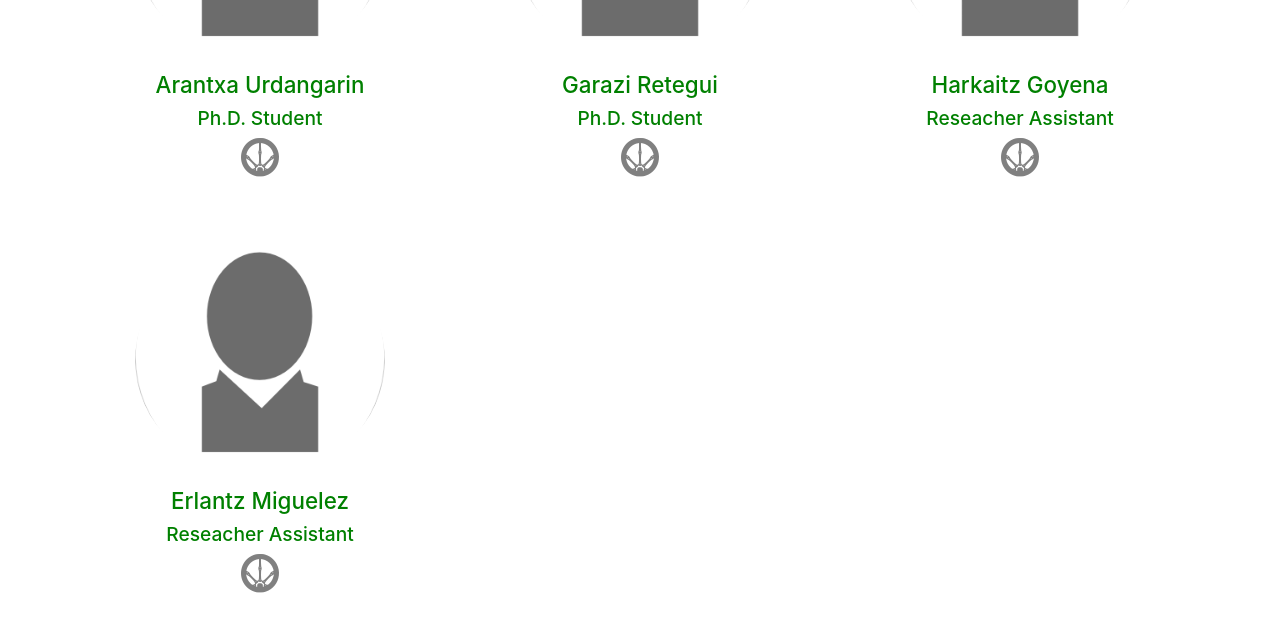
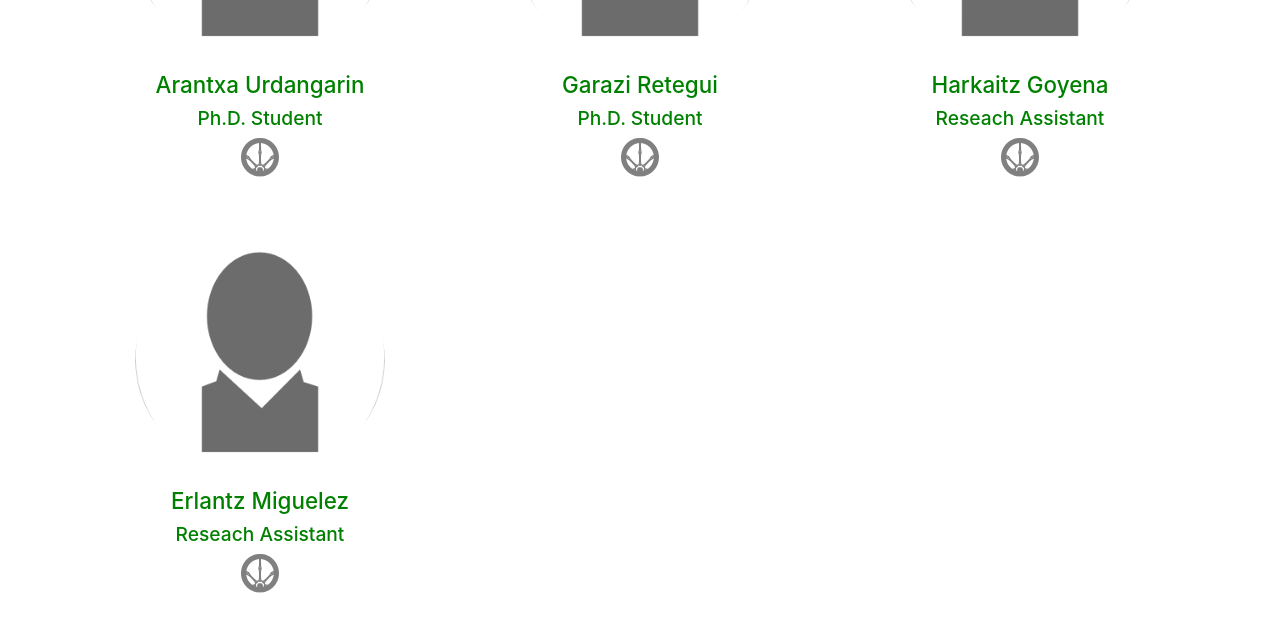
Before and after one commit to spatialstatisticsupna/spatialstatisticsupna.github.io, a Jekyll site: the page built from index.html, in a window 1280 px wide and 900 px high, scrolled down 4929 px. Shown: the part 154-784 px from the top of the window. Built offline with Jekyll 4.4.1, drawn with Linux system fonts in a browser that asks for light colours; some web fonts are replaced.

Commit message:
Update members.html

```diff
--- a/_includes/members.html
+++ b/_includes/members.html
@@ -207,7 +207,7 @@
                 <div class="service-box">
                     <img class="m-img" src="img/GroupMembers/user.png"></img>
                     <h3 >Harkaitz Goyena</h3>
-                    <h4 >Reseacher Assistant</h4>
+                    <h4 >Reseach Assistant</h4>
                     <div id="u-social">
 					<a href="http://www.unavarra.es/pdi?uid=812285" target="_blank" style="opacity: 1;"><i class="upna upna-2x upna-escudo"></i></a>
                 </div>
@@ -218,7 +218,7 @@
                 <div class="service-box">
                     <img class="m-img" src="img/GroupMembers/user.png"></img>
                     <h3 >Erlantz Miguelez</h3>
-                    <h4 >Reseacher Assistant</h4>
+                    <h4 >Reseach Assistant</h4>
                     <div id="u-social">
 					<a href="http://www.unavarra.es/pdi?uid=812287" target="_blank" style="opacity: 1;"><i class="upna upna-2x upna-escudo"></i></a>
                 </div>
```
